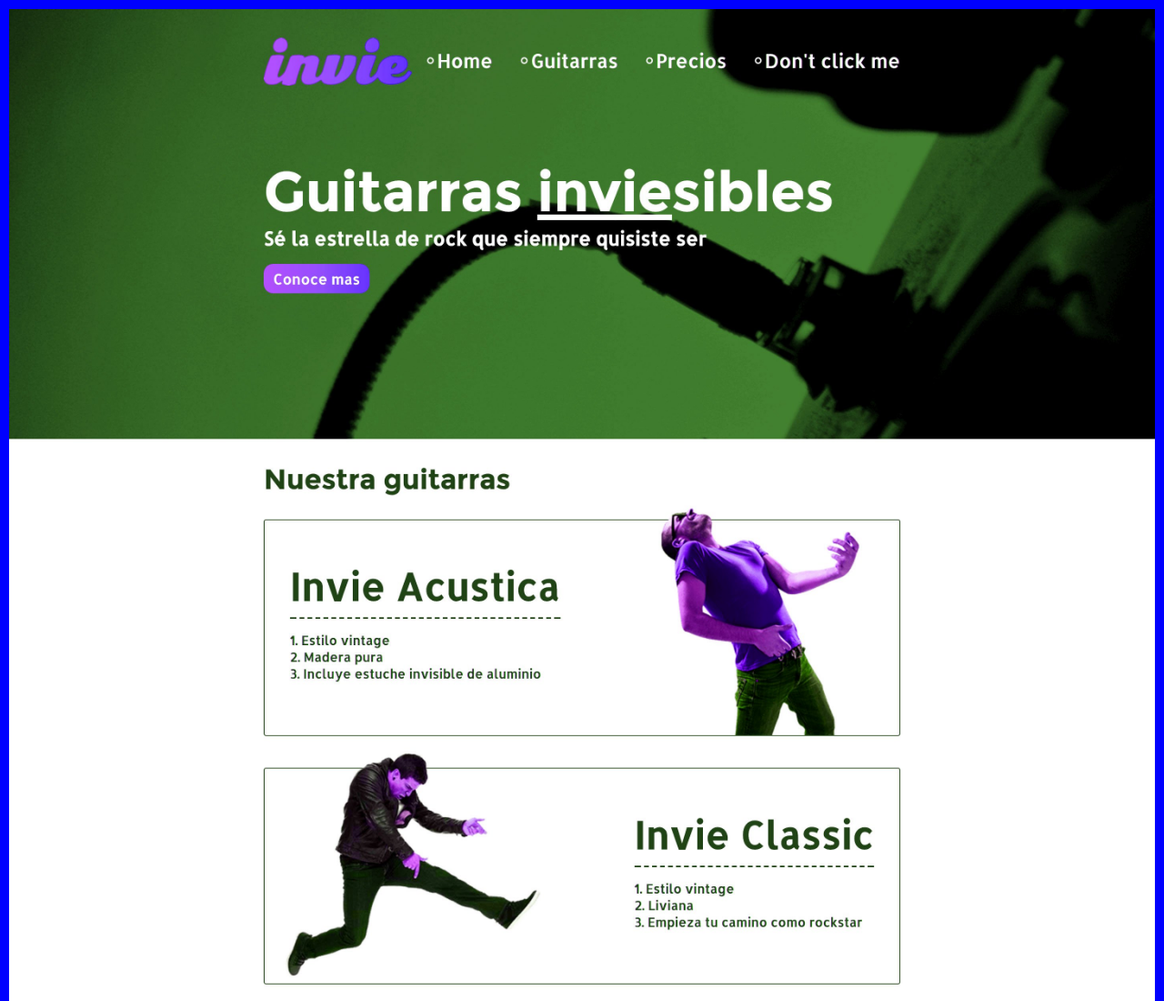
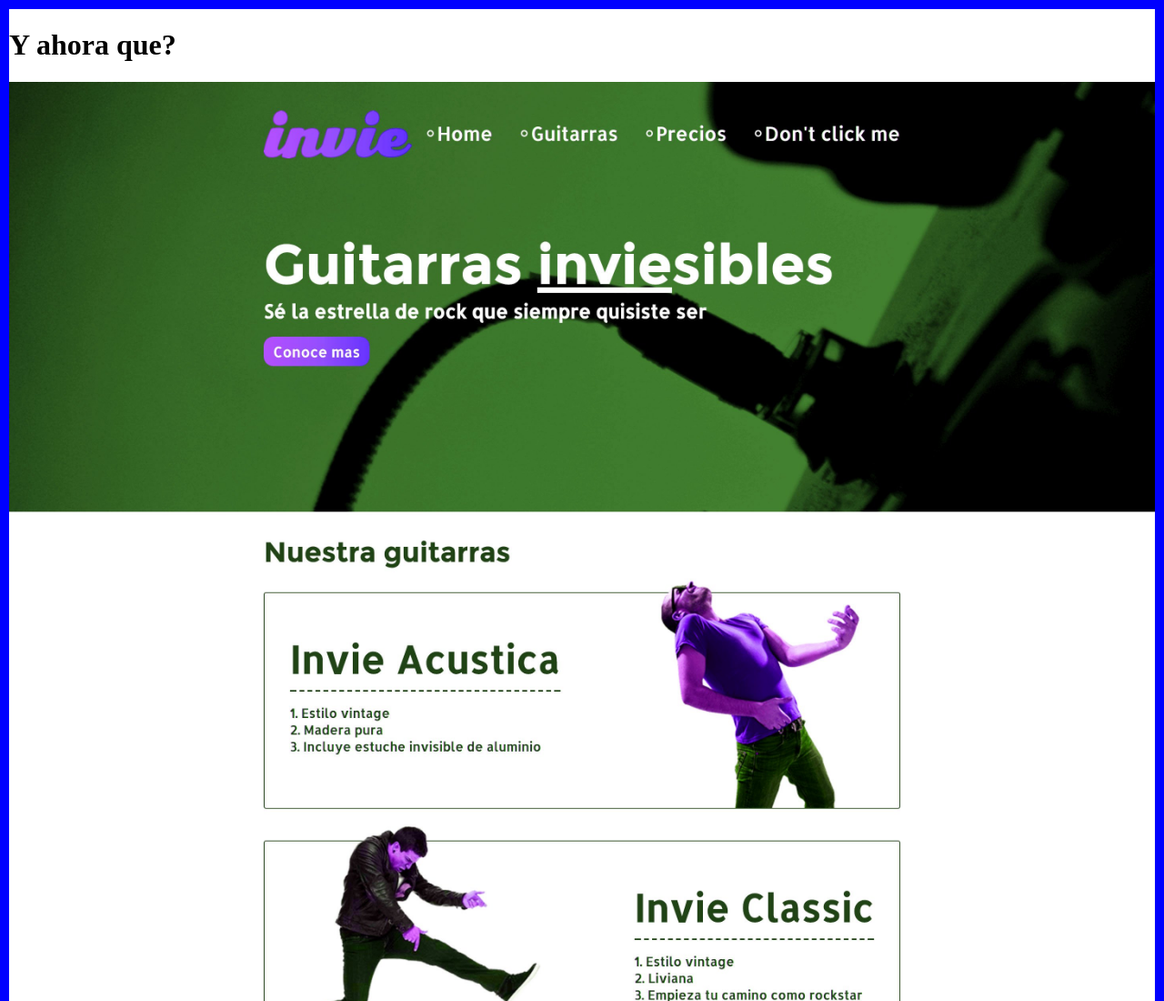
Before and after one commit to falfonsoPrg/invie-github, a plain HTML site: page index.html in a window 1280 px wide. Shown: the top 1100 px of the page at 91% size. Drawn offline with Linux system fonts and the light colour scheme.

Commit message:
agregue el ahora que

```diff
--- a/index.html
+++ b/index.html
@@ -22,7 +22,7 @@
 </style>
 </head>
 <body>
-
+<h1>Y ahora que?</h1>
 <img src="./img/invie-responsive.png" id="responsive">
 
 <img src="./img/nueva-version.jpg">
```
